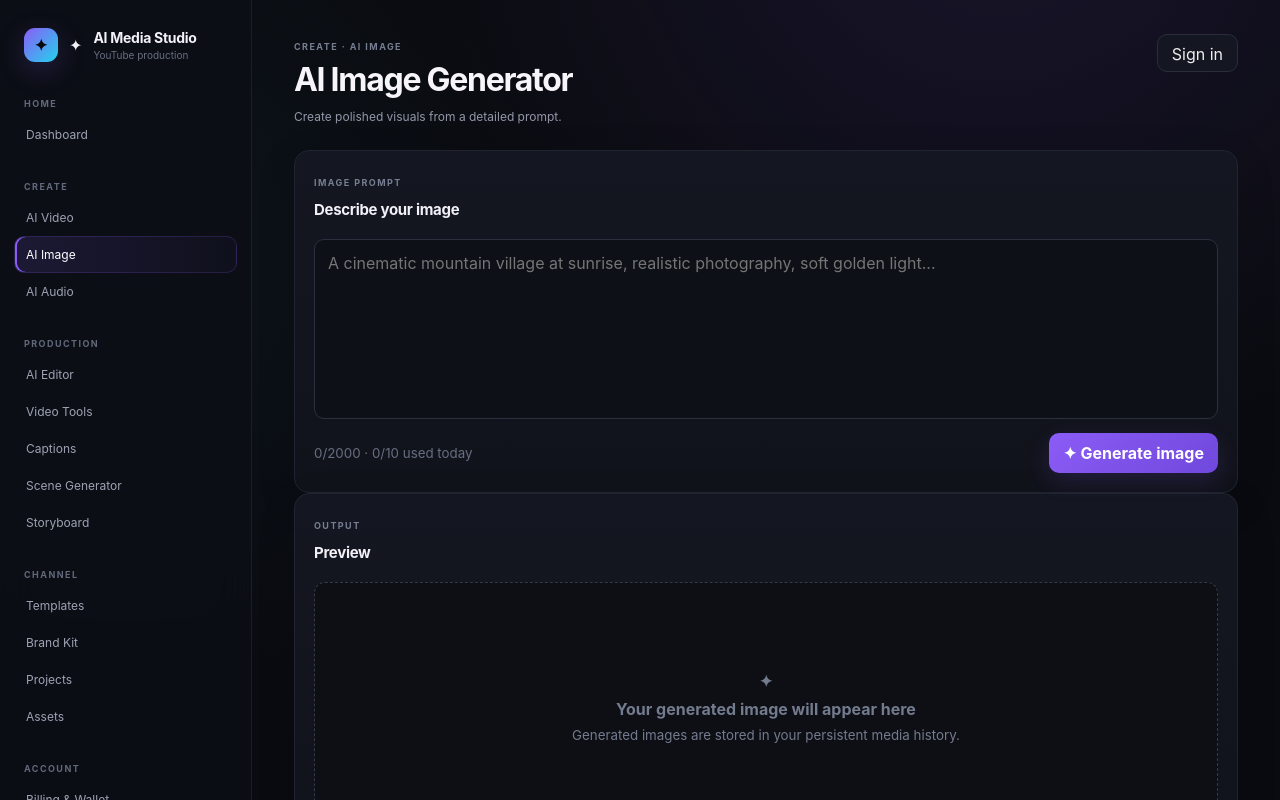
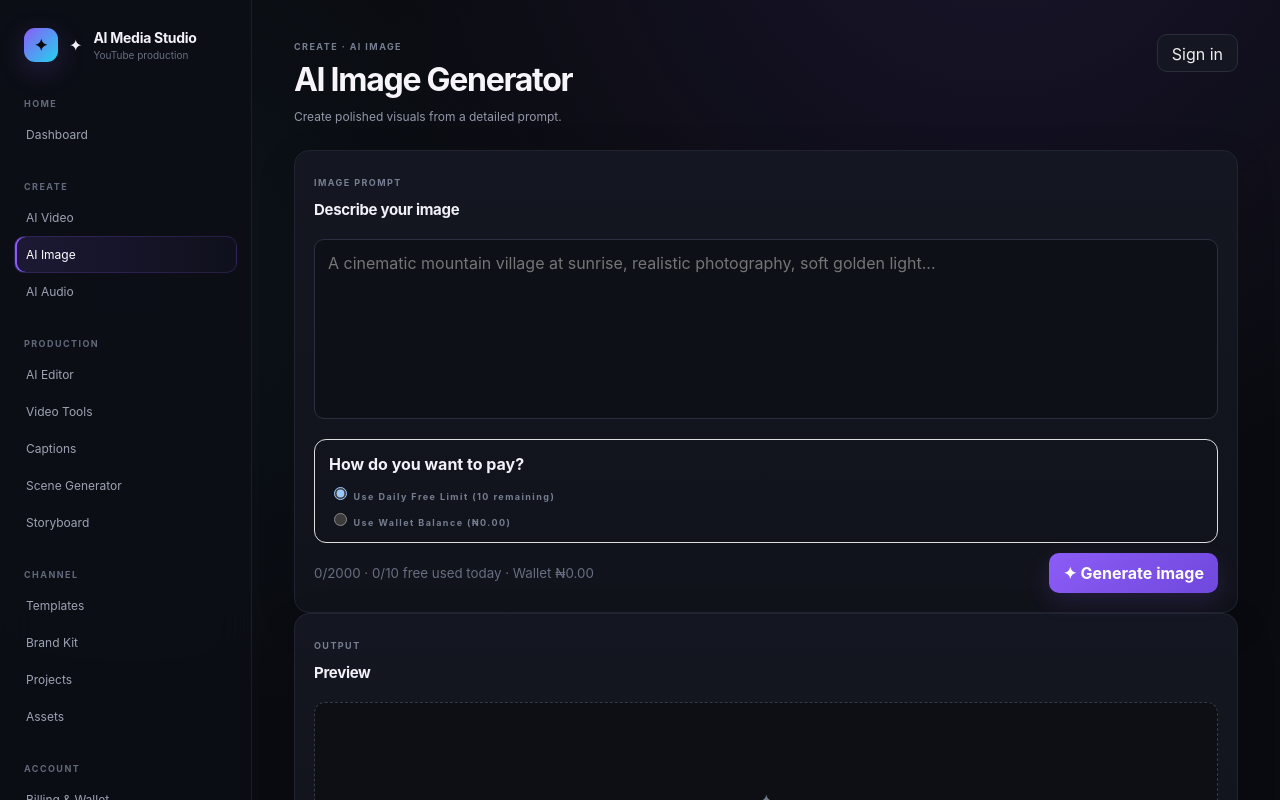
Before and after one commit to uchenna-okoro23/ai-media-studio, a Next.js app: page /image in a window 1280 px wide. Shown: the top 800 px of the page. Built offline with nearby package versions, Linux system fonts and the light colour scheme; no server answers.

Commit message:
Add free or wallet choice to image generation

```diff
--- a/app/image/page.jsx
+++ b/app/image/page.jsx
@@ -9,6 +9,8 @@ export default function ImagePage() {
   const [notice, setNotice] = useState("");
   const [user, setUser] = useState(null);
   const [usage, setUsage] = useState({ today: 0, dailyLimit: 10 });
+  const [balance, setBalance] = useState(0);
+  const [billingMode, setBillingMode] = useState("free");
   const [output, setOutput] = useState(null);
   const [mobileNav, setMobileNav] = useState(false);
   const [history, setHistory] = useState([]);
@@ -23,6 +25,7 @@ export default function ImagePage() {
       const account = await fetch("/api/account").then(r => r.json());
       const items = await fetch("/api/generations").then(r => r.json());
       if (account.usage) setUsage(account.usage);
+      if (Number.isFinite(Number(account.balance))) setBalance(Number(account.balance));
       const images = (items.generations || []).filter(x => x.type === "AI Image");
       setHistory(images);
       const latest = images.find(x => x.status === "completed" && x.output_url);
@@ -33,7 +36,7 @@ export default function ImagePage() {
   async function generate() {
     if (!user) { setNotice("Sign in from the Dashboard before generating."); return; }
     if (!prompt.trim()) { setNotice("Enter a prompt first."); return; }
-    if (usage.today >= usage.dailyLimit) { setNotice("Your daily free generation limit has been reached."); return; }
+    if (billingMode === "free" && usage.today >= usage.dailyLimit) { setNotice("Daily free limit reached. Choose Wallet Balance to continue."); return; }
     setBusy(true);
     setNotice("");
     setOutput(null);
@@ -41,10 +44,11 @@ export default function ImagePage() {
       const response = await fetch("/api/generate", {
         method: "POST",
         headers: { "Content-Type": "application/json" },
-        body: JSON.stringify({ type: "AI Image", prompt })
+        body: JSON.stringify({ type: "AI Image", prompt, billingMode })
       });
       const data = await response.json().catch(() => ({}));
       if (data.usage) setUsage(current => ({ ...current, today: data.usage.used }));
+      if (data.billingMode === "wallet") setNotice("Image generated using Wallet Balance.");
       if (response.ok && data.id) {
         setOutput({ id: data.id, url: "/api/generations/" + data.id + "/media", prompt });
         setNotice("Image generated successfully.");
@@ -79,9 +83,16 @@ export default function ImagePage() {
             <label>IMAGE PROMPT</label>
             <h2>Describe your image</h2>
             <textarea maxLength={2000} value={prompt} onChange={e => setPrompt(e.target.value)} placeholder="A cinematic mountain village at sunrise, realistic photography, soft golden light..." />
+            <div style={{marginTop:16,padding:14,border:"1px solid #ddd",borderRadius:12}}>
+              <strong>How do you want to pay?</strong>
+              <div style={{display:"grid",gap:8,marginTop:10}}>
+                <label><input type="radio" name="imageBilling" checked={billingMode==="free"} onChange={()=>setBillingMode("free")} /> Use Daily Free Limit ({Math.max(0,usage.dailyLimit-usage.today)} remaining)</label>
+                <label><input type="radio" name="imageBilling" checked={billingMode==="wallet"} onChange={()=>setBillingMode("wallet")} /> Use Wallet Balance (₦{balance.toLocaleString("en-NG",{minimumFractionDigits:2})})</label>
+              </div>
+            </div>
             <div className="foot">
-              <small>{prompt.length}/2000 · {usage.today}/{usage.dailyLimit} used today</small>
-              <button onClick={generate} disabled={busy}>{busy ? "Generating..." : "✦ Generate image"}</button>
+              <small>{prompt.length}/2000 · {usage.today}/{usage.dailyLimit} free used today · Wallet ₦{balance.toLocaleString("en-NG",{minimumFractionDigits:2})}</small>
+              <button onClick={generate} disabled={busy || (billingMode==="free" && usage.today>=usage.dailyLimit)}>{busy ? "Generating..." : "✦ Generate image"}</button>
             </div>
             {notice && <div className="notice">{notice}</div>}
           </div>
```
